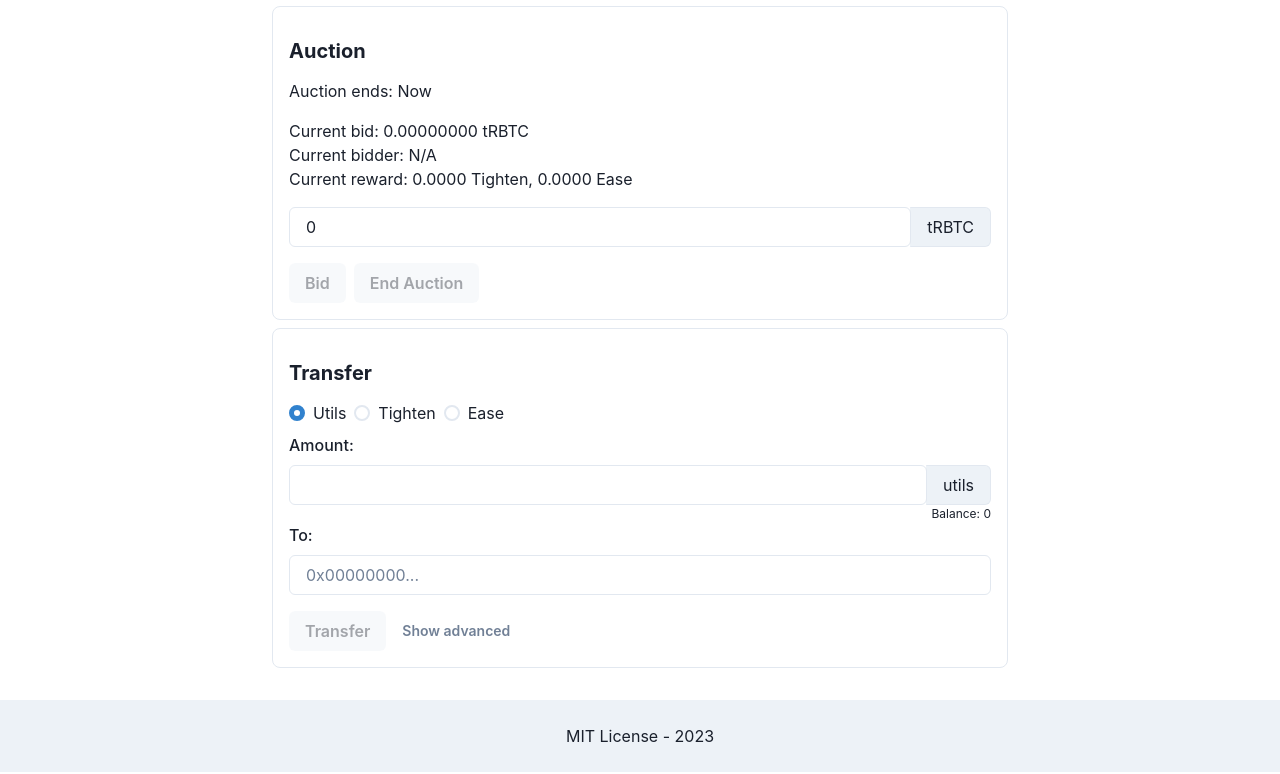
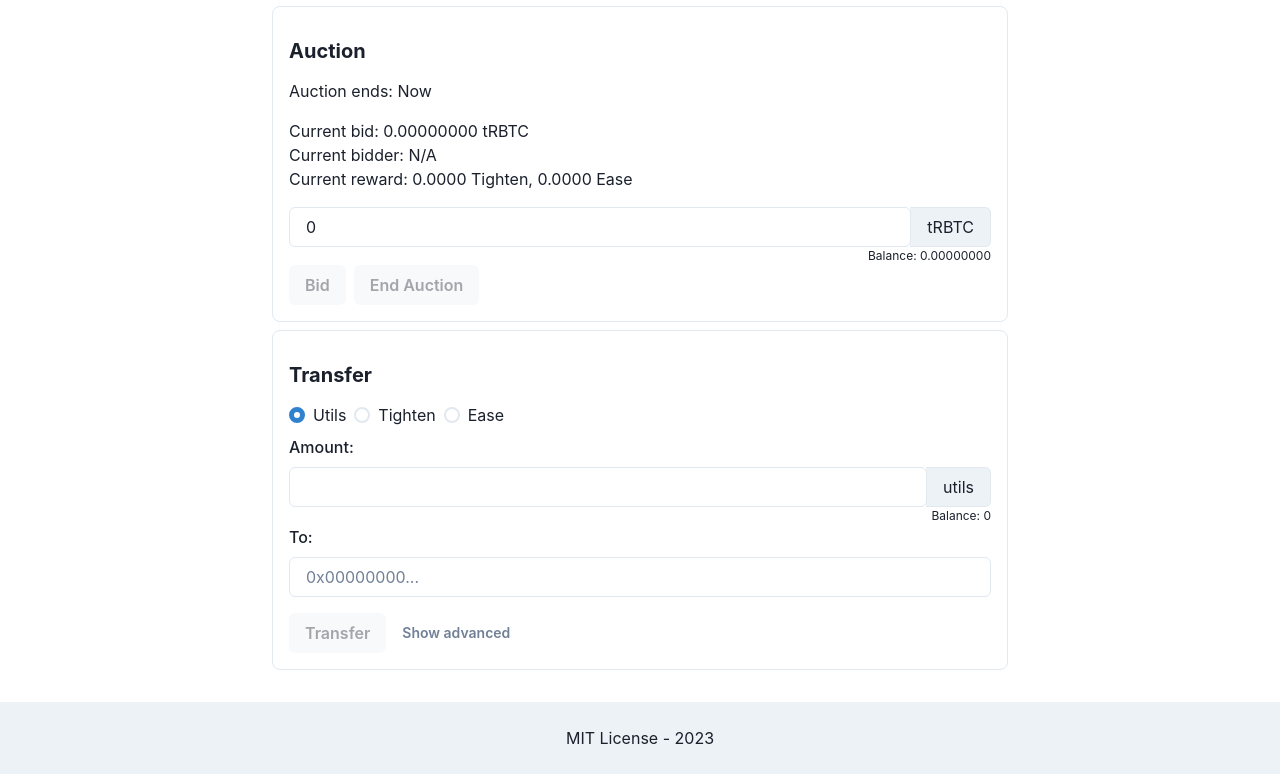
Before and after one commit to joshdoman/util-frontend, a Next.js app: page / in a window 1280 px wide. Shown: the part 869-1643 px from the top of the page. Built offline with nearby package versions, Linux system fonts and the light colour scheme.

Commit message:
display balance in auction panel

```diff
--- a/src/components/ClaimTokens.tsx
+++ b/src/components/ClaimTokens.tsx
@@ -1,6 +1,6 @@
 // src/component/TransferERC20.tsx
 import React, { useEffect, useState } from 'react'
-import { Button, NumberInput,  NumberInputField,  FormControl, InputGroup, Text, InputRightAddon } from '@chakra-ui/react'
+import { Button, NumberInput,  NumberInputField,  FormControl, InputGroup, Text, InputRightAddon, Stack } from '@chakra-ui/react'
 import {ethers} from 'ethers'
 import {formatEther, parseEther} from 'ethers/lib/utils'
 import { UtilABI as utilABI } from 'abi/UtilABI'
@@ -11,7 +11,8 @@ interface Props {
     currentAccount: string | undefined,
     token0Symbol: string,
     token1Symbol: string,
-    gasSymbol: string,
+    baseSymbol: string,
+    baseBalance: any,
     queryOverallState: () => void,
     queryBaseBalance: () => void,
     queryToken0Balance: () => void,
@@ -25,7 +26,8 @@ export default function ClaimTokens(props:Props) {
   const currentAccount = props.currentAccount;
   const token0Symbol = props.token0Symbol;
   const token1Symbol = props.token1Symbol;
-  const gasSymbol = props.gasSymbol;
+  const baseSymbol = props.baseSymbol;
+  const baseBalance = Number(props.baseBalance ?? '0');
 
   const [bidAmount,setBidAmount]=useState<string>('0');
   const [mintableToken0,setMintableToken0]=useState<number>(0);
@@ -139,17 +141,20 @@ export default function ClaimTokens(props:Props) {
   return (
     <div>
       <Text marginBottom="4">{formattedMintAt}</Text>
-      <Text>Current bid: {currentBid.toFixed(8)} {gasSymbol}</Text>
+      <Text>Current bid: {currentBid.toFixed(8)} {baseSymbol}</Text>
       <Text>Current bidder: {currentBidder}</Text>
       <Text>Current reward: {mintableToken0.toFixed(4)} {token0Symbol}, {mintableToken1.toFixed(4)} {token1Symbol}</Text>
       <form onSubmit={claim}>
       <FormControl>
-        <InputGroup marginTop="4" marginBottom="4">
+        <InputGroup marginTop="4">
           <NumberInput w='100%' value={bidAmount} min={0} onChange={handleBidChange}>
             <NumberInputField />
           </NumberInput>
-          <InputRightAddon>{gasSymbol}</InputRightAddon>
+          <InputRightAddon>{baseSymbol}</InputRightAddon>
         </InputGroup>
+        <Stack direction='row'>
+          <Text align='right' fontSize='12' flexGrow="1">Balance: {baseBalance.toFixed(8)}</Text>
+        </Stack>
         <Button marginRight="2" isDisabled={!enableBid} isLoading={isBidding} loadingText='Bidding' onClick={bid}>Bid</Button>
         <Button type="submit" isDisabled={!enableMint} isLoading={isEnding} loadingText={submittingText}>{submitButtonText}</Button>
         <br/>
--- a/src/pages/index.tsx
+++ b/src/pages/index.tsx
@@ -314,7 +314,8 @@ const Home: NextPage = () => {
             currentAccount={currentAccount}
             token0Symbol={token0Symbol}
             token1Symbol={token1Symbol}
-            gasSymbol={'tRBTC'}
+            baseSymbol={'tRBTC'}
+            baseBalance={baseBalance}
             queryOverallState={queryOverallState}
             queryBaseBalance={queryBaseBalance}
             queryToken0Balance={queryToken0Balance}
```
